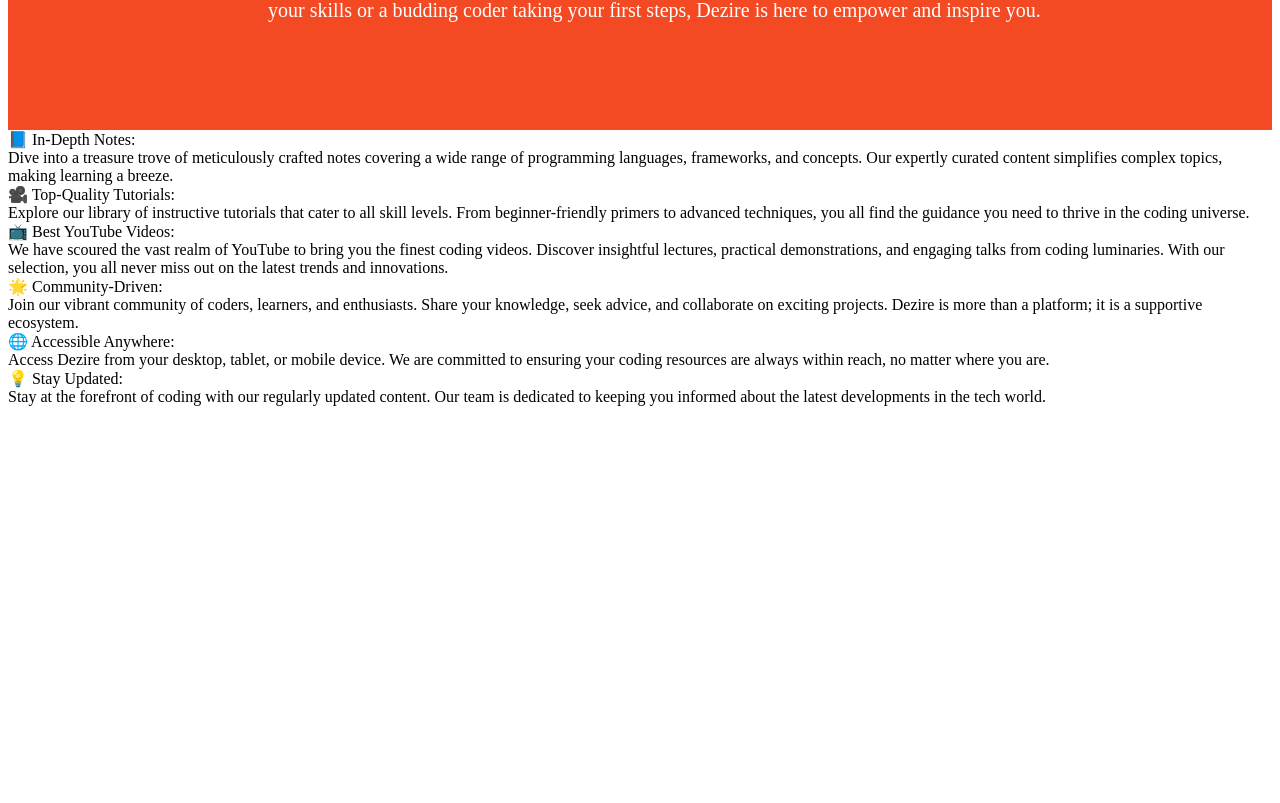
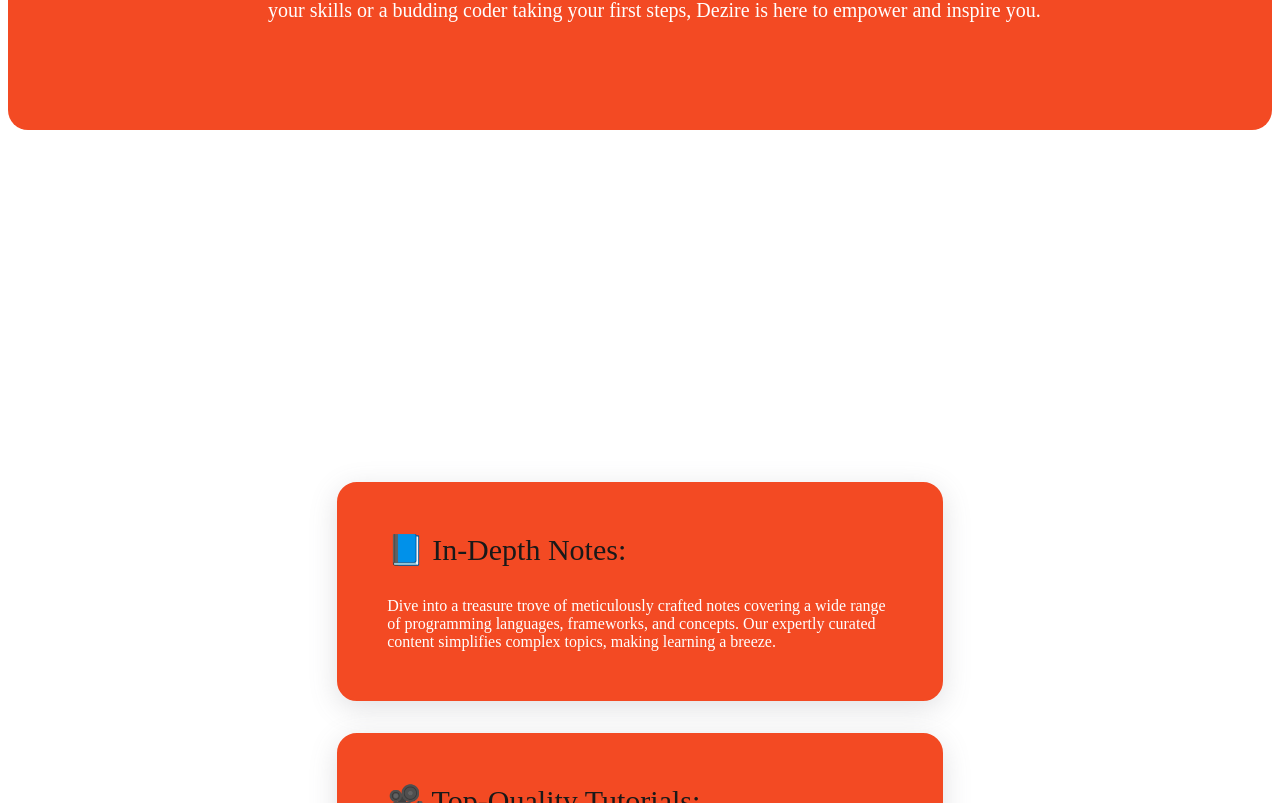
Before and after one commit to Anubhab2003/Ed_Tech, a React (Vite) app in the folder frontend/: page / in a window 1280 px wide. Shown: the part 1337-2140 px from the top of the page. Before the commit the page ends 1751 px from the top, so only its background shows below. Built offline with nearby package versions, Linux system fonts and the light colour scheme; no server answers; a web font is replaced by a local one.

Commit message:
styled the section

```diff
--- a/frontend/src/styles/home.scss
+++ b/frontend/src/styles/home.scss
@@ -3,6 +3,7 @@
 $font: 'Croissant One', cursive;
 $color1: #f34a23;
 $color2: #fb5607;
+$color3: #191919;
 
 .main{
     margin: 4em;
@@ -42,12 +43,13 @@
     font-family: $font;
     text-align: center;
     margin-top: 20em;
+    margin-bottom: 20em;
     background-color: $color1;
     padding: 5em;
-
+    border-radius: 20px;
     h2{
         margin-bottom: 2em;
-        color: #191919;
+        color: $color3;
         font-size: 30px;
         font-weight: bolder;
     }
@@ -59,3 +61,33 @@
         font-size: 20px;
     }
 }
+
+.cards{
+    font-family: $font;
+    display: flex;
+    flex-wrap: wrap;
+    justify-content: center;
+
+    .card{
+        border: 2px solid $color1;
+        border-radius: 20px;
+        padding: 3em;
+        width: 40%;
+        margin-right: 1em;
+        margin-top: 2em;
+        margin-left: 1em;
+        cursor: pointer;
+        box-shadow: rgba(100, 100, 111, 0.2) 0px 7px 29px 0px;
+        background-color: $color1;
+    }
+    .card-heading{
+        font-size: 30px;
+        color: $color3;
+        margin-bottom: 1em;
+    }
+    .card-body{
+        color: white;
+    }
+
+
+}
```
